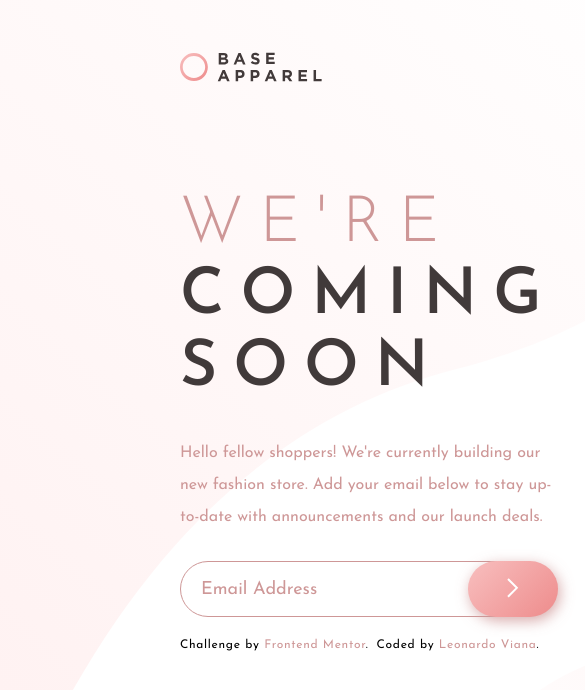
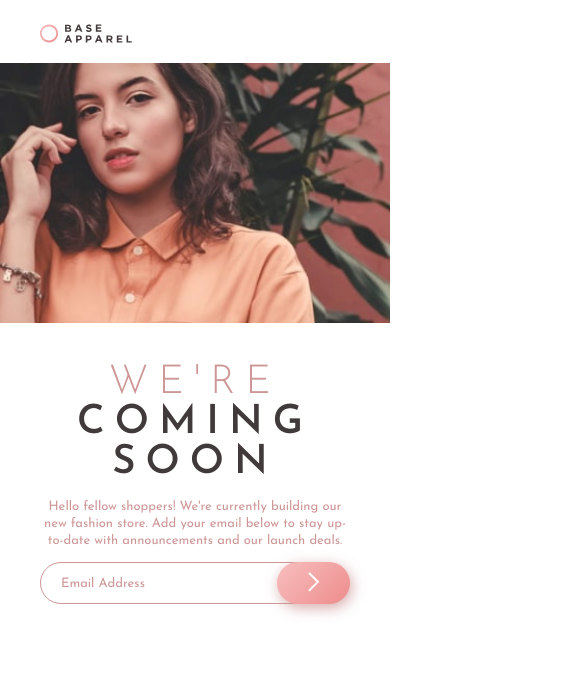
Before and after one commit to leveau10/FrontEndMentor-BAComingSoon, a plain HTML site: page index.html in a window 390 px wide. Shown: the top 690 px of the page, 585 px wide, since content can reach past the window. Drawn offline with Linux system fonts and the light colour scheme.

Commit message:
responsivity finished

```diff
--- a/index.html
+++ b/index.html
@@ -15,6 +15,7 @@
   <main>
     <section class="container">
       <h1><img src="/images/logo.svg" class="logo"></h1>
+      <img src="images/hero-mobile.jpg" id="hero-mobile">
       <h2><span>We're</span> coming soon</h2>
       <p>Hello fellow shoppers! We're currently building our new fashion store. Add your email below to stay up-to-date with announcements and our launch deals.
       </p>
@@ -26,12 +27,8 @@
         </label>
       </form>
       <span id="error-message" class="email-error">Please provide a valid email</span>
-      <div class="attribution">
-        <p>Challenge by <a href="https://www.frontendmentor.io/challenges/base-apparel-coming-soon-page-5d46b47f8db8a7063f9331a0/hub" target="_blank">Frontend Mentor</a>.</p>
-        <p>Coded by <a href="https://github.com/leveau10">Leonardo Viana</a>.</p>
-      </div>
     </section>
-    <img src="images/hero-desktop.jpg">
+    <img src="images/hero-desktop.jpg" id="hero-desktop">
 
   </main>
 
--- a/style.css
+++ b/style.css
@@ -9,13 +9,17 @@ main{
 }
 
 .container{
-    background-image: url(/images/bg-pattern-desktop.svg);
+    background-image: url(/images/bg-pattern-desktop.svg), linear-gradient(135deg, hsl(0, 0%, 100%),hsl(0, 100%, 98%));
     background-size: cover;
     height: 100vh;
     display: flex;
     flex-direction: column;
     align-items: left;
     padding: 0 180px;
+}
+
+#hero-mobile{
+    display: none;
 }
 
 .logo{
@@ -112,21 +116,100 @@ main{
     box-shadow: 2px 6px 30px hsla(0, 75%, 76%, 0.8);
 }
 
-.attribution{
+@media (max-width: 480px){
+
+    .container{
+        background-image: none;
+        padding: 0;
+        width: 100vw;
+    }
+
+    h1{
+        margin: 14px 0;
+    }
+
+    .logo{
+        margin: 10px 0 0 0;
+        width: 92px;
+        padding: 0 40px;
+    }
+
+    .container h2{
+        font-size: 40px;
+        letter-spacing: 10px;
+        margin-top: 40px;
+        margin-bottom: 2px;
+        line-height: 40px;
+        text-align: center;
+        padding: 0 40px;
+    }
+
+    .container p {
+        font-size: 13px;
+        line-height: 17px;
+        text-align: center;
+        padding: 0 40px;
+    }
+
+    .container form{
+        margin-top: 12px;
+        margin: 0 40px;
+    }
+
+    .container label {
         display: flex;
         flex-direction: row;
-    gap: 8px;
-    margin-top: 0;
-    letter-spacing: .7PX;
+        position: relative;
     }
 
-.attribution p{
-    font-size: 12px;
-    color: black;
-    margin-bottom: 0;
+    .error-icon{
+        position: absolute;
+        right: 0;
+        margin: 9px 74px 0 0;
+        display: none;
     }
 
-.attribution a{
-    text-decoration: none;
-    color: hsl(0, 36%, 70%);
+    .error-icon-activated{
+        display: block;
     }
+
+
+    .container input{
+        font-family: "Josefin Sans";
+        font-size: 13px;
+        width: 100%;
+        height: 40px;
+        padding: 0 100px 0 20px;
+
+    }
+
+    .email-error {
+        color: hsl(0, 93%, 68%);
+        font-size: 12px;
+        margin: 8px 0;
+        display: none;
+        padding: 0 50px;
+    }
+
+    .email-error-active{
+        display: block;
+
+    }
+
+    .container button{
+        height: 42px;
+        margin-left: -60px;
+        width: 120px;
+        transition-duration: .3s;
+    }
+
+
+    #hero-mobile{
+        width: auto;
+        display: block;
+    }
+
+    #hero-desktop{
+        display: none;
+    }
+}
```
Also changed, not shown: 2 other files. Lines whose indentation alone changed are shown as unchanged.
